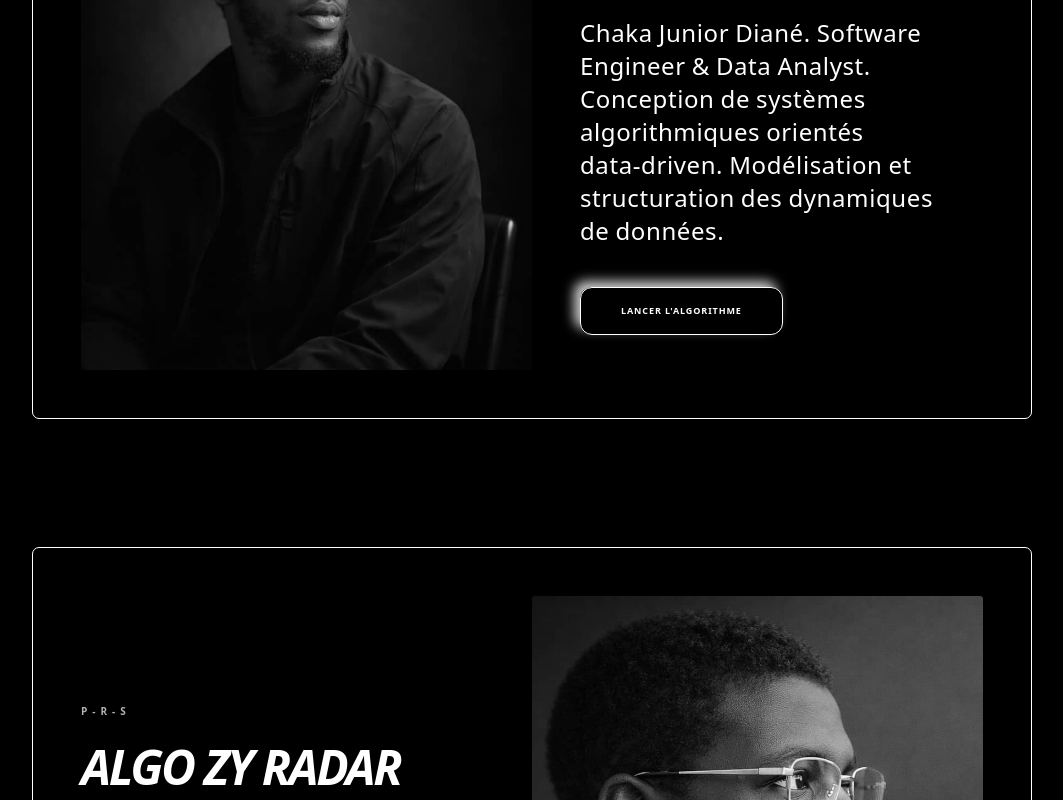
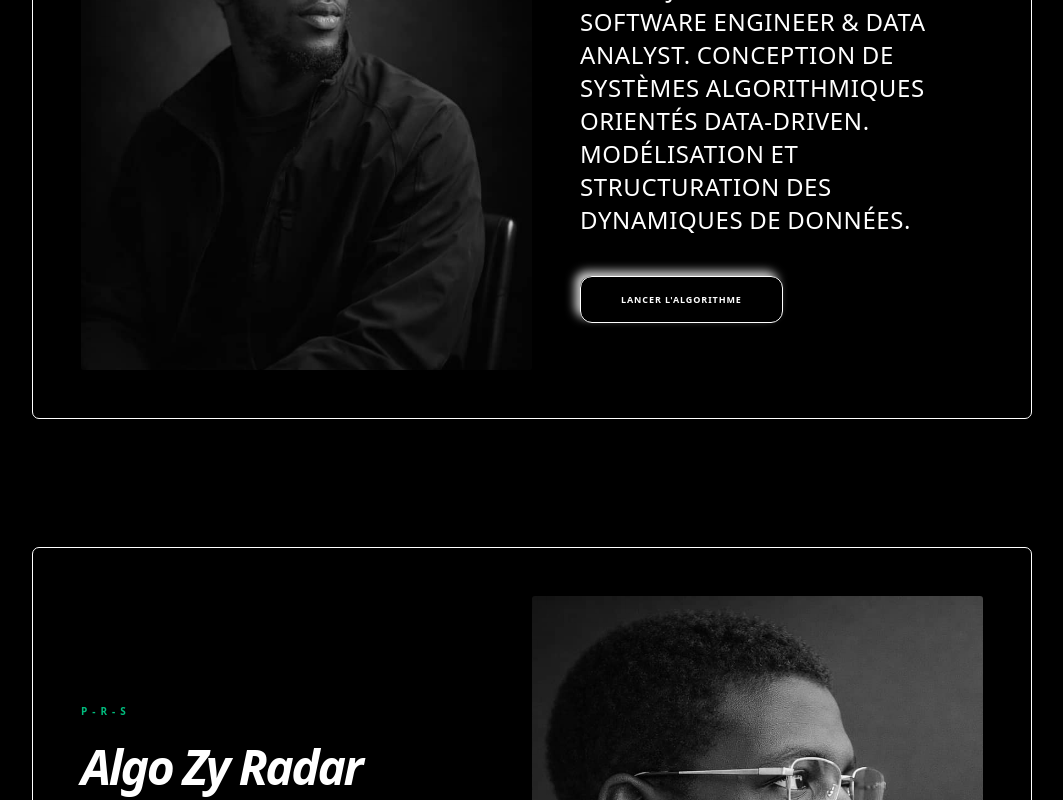
Before and after one commit to nonnzy7even7iete/nonnzytransformiumfullstackbundel, a Next.js app: page /zymantra in a window 1280 px wide. Shown: the part 720-1520 px from the top of the page, without its empty margins (108-1171 px from the left). Built offline with nearby package versions, Linux system fonts and the light colour scheme; no server answers.

Commit message:
Zy Bulding workflow

```diff
--- a/src/components/frontendkit/ZymantraBeam.tsx
+++ b/src/components/frontendkit/ZymantraBeam.tsx
@@ -19,11 +19,11 @@ import { cn } from "@/lib/utils";
 import { MultiStepLoader } from "@/components/ui/multi-step-loader";
 import { TextGenerateEffect } from "@/components/ui/text-generate-effect";
 
+// --- CONTEXTE POUR L'EFFET 3D ---
 const MouseEnterContext = createContext<
   [boolean, React.Dispatch<React.SetStateAction<boolean>>] | undefined
 >(undefined);
 
-// --- COMPOSANTS DE STRUCTURE ---
 const CardContainer = ({
   children,
   className,
@@ -119,15 +119,17 @@ export default function ZymantraBeam() {
       badge: "PROFIL",
       title: "DATA DRIVEN ARCHITECT",
       description:
-        "Chaka Junior Diané. Software Engineer & Data Analyst. Conception de systèmes algorithmiques orientés data-driven. Modélisation et structuration des dynamiques de données.",
+        "CHAKA JUNIOR DIANÉ. SOFTWARE ENGINEER & DATA ANALYST. CONCEPTION DE SYSTÈMES ALGORITHMIQUES ORIENTÉS DATA-DRIVEN. MODÉLISATION ET STRUCTURATION DES DYNAMIQUES DE DONNÉES.",
       image: "/IMG-20260311-WA0001.jpg",
+      isUppercase: true,
     },
     {
       badge: "P-R-S",
-      title: "ALGO ZY RADAR",
+      title: "Algo Zy Radar",
       description:
         "Anyama : première commune dotée d'un radar économique synchronisant ressources et réalités.",
       image: "/IMG-20260116-WA0000.jpg",
+      isUppercase: false,
     },
   ];
 
@@ -139,18 +141,19 @@ export default function ZymantraBeam() {
       <MultiStepLoader
         loadingStates={[
           { text: "Synchronisation..." },
-          { text: "Analyse..." },
-          { text: "Ready" },
+          { text: "Analyse Flux..." },
+          { text: "Calcul Zy..." },
         ]}
         loading={loading}
         duration={1000}
         onClose={() => setLoading(false)}
       />
 
-      <div className="absolute left-6 md:left-12 top-0 h-full w-[1px] hidden sm:block opacity-20 bg-border">
+      {/* TRAIT DE GUIDAGE (BEAM) À GAUCHE */}
+      <div className="absolute left-6 md:left-20 top-0 h-full w-[1px] hidden sm:block opacity-30 bg-border">
         <motion.div
           style={{ height: beamY }}
-          className="absolute top-0 w-full bg-primary shadow-[0_0_15px_hsl(var(--primary))]"
+          className="absolute top-0 w-full bg-primary shadow-[0_0_10px_hsl(var(--primary))]"
         />
       </div>
 
@@ -172,12 +175,12 @@ export default function ZymantraBeam() {
                 <div
                   className={cn(
                     "flex flex-col lg:flex-row items-center gap-12 p-8 md:p-12 w-[95vw] lg:w-[1000px] transition-all duration-500",
-                    "bg-card border border-[#262626] dark:border-[#262626] border-opacity-50",
+                    "bg-card border border-[#262626] border-opacity-40",
                     index % 2 !== 0 && "lg:flex-row-reverse"
                   )}
                   style={{ borderRadius: "var(--radius-vercel-zy)" }}
                 >
-                  {/* IMAGE - CADRAGE VISAGE OPTIMISÉ */}
+                  {/* IMAGE AVEC CADRAGE HAUT (VISAGE) */}
                   <CardItem
                     translateZ={40}
                     className="w-full lg:w-1/2 aspect-square md:aspect-[4/5] overflow-hidden bg-muted"
@@ -192,16 +195,23 @@ export default function ZymantraBeam() {
                     />
                   </CardItem>
 
+                  {/* TEXTE RÉACTIF */}
                   <div className="flex-1 flex flex-col items-center lg:items-start text-center lg:text-left space-y-6">
                     <CardItem
                       translateZ={20}
-                      className="text-primary text-[10px] font-black tracking-[0.5em] uppercase opacity-70"
+                      className="text-emerald-500 font-black tracking-[0.5em] text-[10px] uppercase"
                     >
                       {item.badge}
                     </CardItem>
+
                     <CardItem
                       translateZ={50}
-                      className="text-3xl md:text-5xl font-black italic uppercase leading-none text-foreground tracking-tighter"
+                      className={cn(
+                        "italic leading-none text-foreground tracking-tighter",
+                        item.isUppercase
+                          ? "text-2xl md:text-4xl uppercase font-black"
+                          : "text-3xl md:text-5xl font-bold"
+                      )}
                     >
                       {item.title}
                     </CardItem>
@@ -212,24 +222,30 @@ export default function ZymantraBeam() {
                     >
                       <TextGenerateEffect
                         words={item.description}
-                        className="text-sm md:text-base text-muted-foreground leading-relaxed max-w-sm"
+                        className={cn(
+                          "text-muted-foreground leading-relaxed max-w-sm",
+                          item.isUppercase
+                            ? "text-[11px] md:text-[13px] font-medium uppercase tracking-wider"
+                            : "text-sm md:text-base font-normal"
+                        )}
                       />
                     </CardItem>
 
-                    {/* BOUTON NEUMORPHISME ADAPTATIF DARK/LIGHT */}
+                    {/* BOUTON NEUMORPHISME ADAPTATIF */}
                     <CardItem translateZ={80} className="pt-4">
                       <button
                         onClick={() => setLoading(true)}
                         className={cn(
                           "px-10 py-4 rounded-xl text-[9px] font-black uppercase tracking-widest transition-all active:scale-95",
                           "bg-card text-muted-foreground border border-border/40",
-                          // LOGIQUE DE SHADOWS NEUMORPHISM (DÉPEND DU MODE)
-                          "shadow-[6px_6px_12px_rgba(0,0,0,0.1),-6px_-6px_12px_rgba(255,255,255,0.8)]", // Mode Clair
-                          "dark:shadow-[6px_6px_12px_rgba(0,0,0,0.6),-4px_-4px_12px_rgba(255,255,255,0.02)]", // Mode Sombre
-                          // HOVER (EFFET ENFONCÉ)
-                          "hover:shadow-[inset_4px_4px_8px_rgba(0,0,0,0.1),inset_-4px_-4px_8px_rgba(255,255,255,0.8)]",
-                          "dark:hover:shadow-[inset_4px_4px_8px_rgba(0,0,0,0.5),inset_-4px_-4px_8px_rgba(255,255,255,0.01)]",
-                          "hover:text-primary"
+                          // Light Mode Shadows
+                          "shadow-[5px_5px_10px_rgba(0,0,0,0.06),-5px_-5px_10px_rgba(255,255,255,0.8)]",
+                          // Dark Mode Shadows
+                          "dark:shadow-[6px_6px_12px_rgba(0,0,0,0.5),-4px_-4px_12px_rgba(255,255,255,0.01)]",
+                          // Interaction Hover (Effet enfoncé)
+                          "hover:shadow-[inset_4px_4px_8px_rgba(0,0,0,0.06),inset_-4px_-4px_8px_rgba(255,255,255,0.8)]",
+                          "dark:hover:shadow-[inset_4px_4px_8px_rgba(0,0,0,0.4),inset_-4px_-4px_8px_rgba(255,255,255,0.01)]",
+                          "hover:text-emerald-500 transition-shadow duration-300"
                         )}
                       >
                         Lancer l'algorithme
```
